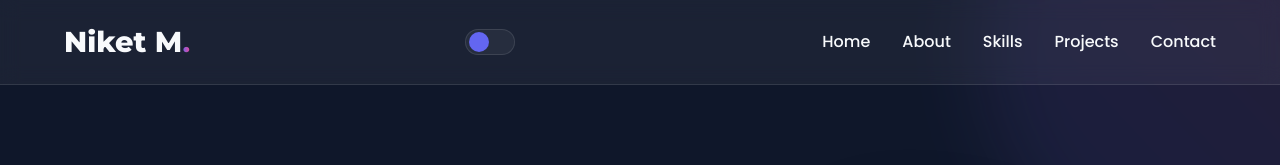
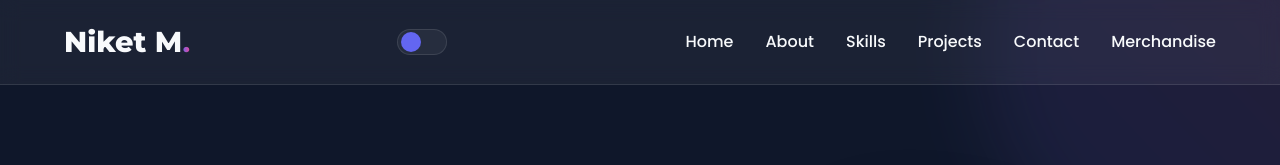
Before and after one commit to Niket-mishra/niket-mishra.github.io, a plain HTML site: page index.html in a window 1280 px wide. Shown: the top 165 px of the page. Drawn offline with Linux system fonts and the light colour scheme.

Commit message:
Update index.html

```diff
--- a/index.html
+++ b/index.html
@@ -1002,6 +1002,7 @@
                     <li><a href="#skills">Skills</a></li>
                     <li><a href="#projects">Projects</a></li>
                     <li><a href="#contact">Contact</a></li>
+                    <li><a href="/merchandise">Merchandise</a></li>
                 </ul>
             </nav>
         </div>
```
